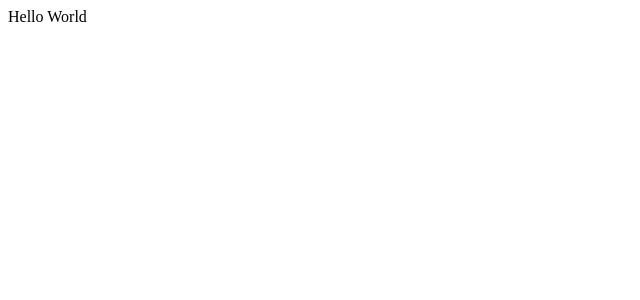
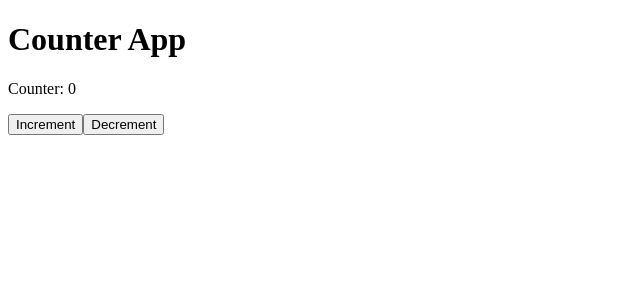
Before and after one commit to Iamarainbow2/Exercices, a React (Vite) app in the folder React/: page / in a window 1280 px wide. Shown: the top 300 px of the page, without its empty margins (0-640 px from the left). Built offline with nearby package versions, Linux system fonts and the light colour scheme; the HTML template or start-up script is replaced by a standard one.

Commit message:
Counter updated using Ref and Effect Hooks

```diff
--- a/React/src/App.jsx
+++ b/React/src/App.jsx
@@ -1,11 +1,11 @@
 
-import MountedMessageComponent from "./Components/MountedMessageComponent";
+import Counter from "./Components/Counter";
+
 function App() {
   return (
     <div>
-
-      <MountedMessageComponent />
-
+      <h1>Counter App</h1>
+      <Counter initialValue={0} />
     </div>
   );
 }
--- /dev/null
+++ b/React/src/Components/Counter.jsx
@@ -0,0 +1,31 @@
+import React, { useState, useEffect, useRef } from 'react';
+
+function Counter({ initialValue }) {
+  const [counter, setCounter] = useState(initialValue);
+  const directionRef = useRef('none');
+
+  useEffect(() => {
+
+    if (counter > initialValue) {
+      directionRef.current = 'up';
+    } else if (counter < initialValue) {
+      directionRef.current = 'down';
+    } else {
+      directionRef.current = 'none';
+    }
+
+    if (directionRef.current !== 'none') {
+      console.log(`Direction: ${directionRef.current}`);
+    }
+  }, [counter, initialValue]);
+
+  return (
+    <div>
+      <p>Counter: {counter}</p>
+      <button onClick={() => setCounter((prev) => prev + 1)}>Increment</button>
+      <button onClick={() => setCounter((prev) => prev - 1)}>Decrement</button>
+    </div>
+  );
+}
+
+export default Counter;
--- a/React/src/Components/MountedMessageComponent.jsx
+++ /dev/null
@@ -1,23 +0,0 @@
-import React, { useEffect, useRef } from 'react';
-
-function MountedMessageComponent() {
-  const isMounted = useRef(false);
-
-  useEffect(() => {
-
-    if (!isMounted.current) {
-      console.log('Component is mounted for the first time!');
-      isMounted.current = true;
-    }
-
-
-    return () => {
-      console.log('Component is unmounted');
-    };
-  }, []);
-
-
-  return <div>Hello World</div>;
-}
-
-export default MountedMessageComponent;
```
